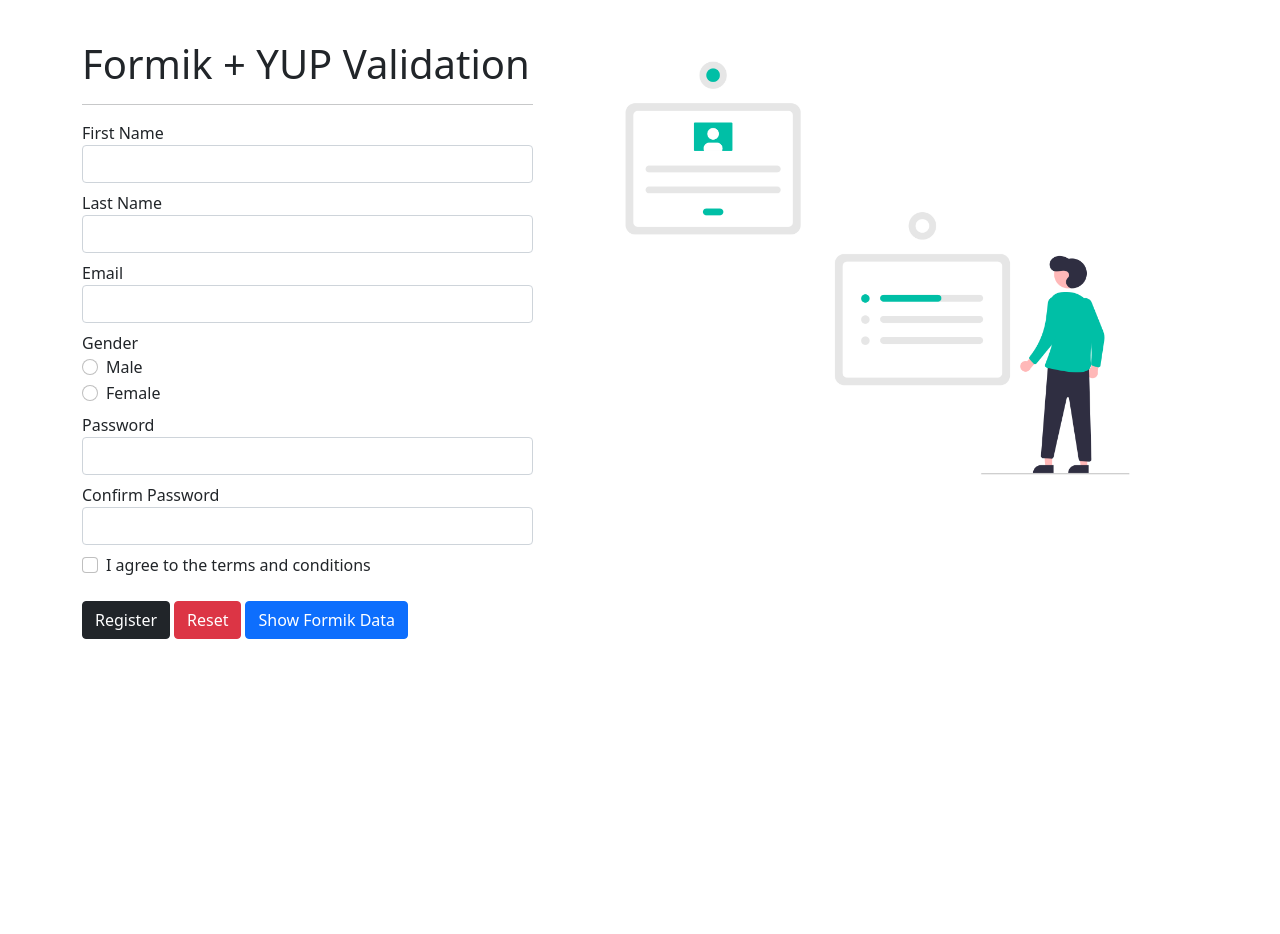
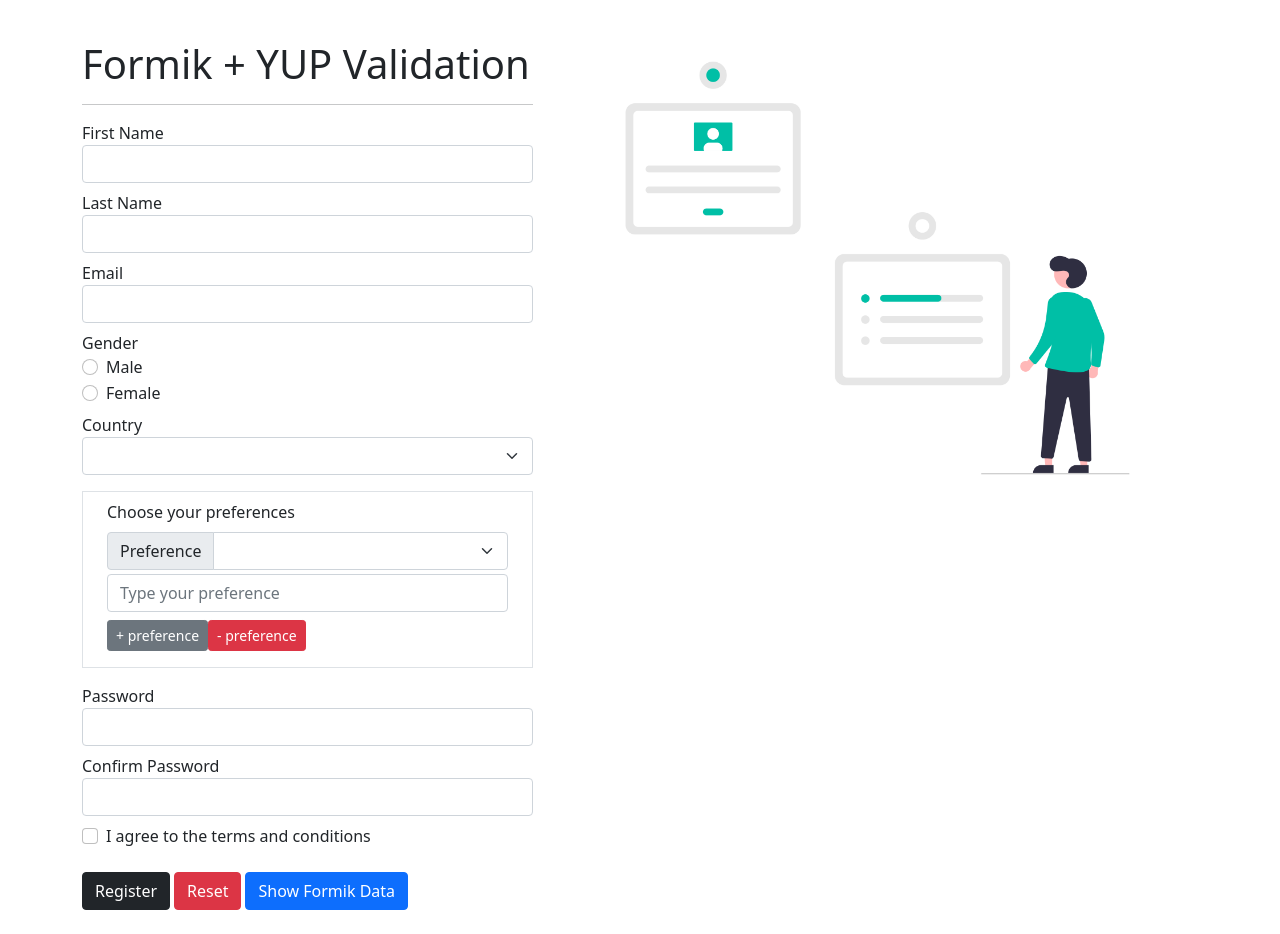
Before and after one commit to andersonluis87/react-formik-yup, a React (Create React App) app: page / in a window 1280 px wide. Before the commit the page ends 800 px from the top, so only its background shows below. Built offline with nearby package versions, Linux system fonts and the light colour scheme.

Commit message:
Adding more complex form components

```diff
--- a/src/components/FormComponents/CheckboxField.js
+++ b/src/components/FormComponents/CheckboxField.js
@@ -11,6 +11,7 @@ export const CheckboxField = ({ label, id, ...props }) => {
                 className={`form-check-input ${meta.touched && meta.error && 'is-invalid'}`}
                 type="checkbox"
                 id={id}
+                checked={field.value}
                 {...field} {...props}
             />
             <label className="form-check-label" htmlFor={id}>{label}</label>
--- /dev/null
+++ b/src/components/FormComponents/SelectField.js
@@ -0,0 +1,25 @@
+import React from 'react'
+import { ErrorMessage, useField } from 'formik';
+
+export const SelectField = ({ label, id, options, className, ...props }) => {
+
+    const [field, meta] = useField(props);
+
+    return (
+        <div className={`${className}`}>
+            <label htmlFor={id} className={className ? `${className}-text` : ''}>{label}</label>
+            <select
+                className={`form-select ${meta.touched && meta.error && 'is-invalid'}`}
+                aria-label="Select the country"
+                id={id}
+                {...field} {...props}
+            >
+                <option defaultValue=""></option>
+                {options.map(option => (
+                    <option key={option.id} value={option.value}>{option.label}</option>
+                ))}
+            </select>
+            <ErrorMessage component="div" name={field.name} className='error'/>
+        </div>
+    )
+}
--- a/src/components/FormComponents/TextField.js
+++ b/src/components/FormComponents/TextField.js
@@ -1,15 +1,16 @@
 import React from 'react'
 import { ErrorMessage, useField } from 'formik';
 
-export const TextField = ({ label, ...props }) => {
+export const TextField = ({ label,  placeholder, ...props }) => {
 
     const [field, meta] = useField(props);
 
     return (
-        <div className="mb-2">
-            <label htmlFor={field.name}>{label}</label>
+        <div className="mb-2 mt-1">
+            {label ? (<label htmlFor={field.name}>{label}</label>) : null}
             <input
                 className={`form-control shadow-none ${meta.touched && meta.error && 'is-invalid'}`}
+                placeholder={placeholder}
                 {...field} {...props}
                 autoComplete='off'/>
             <ErrorMessage component="div" name={field.name} className='error'/>
--- a/src/components/FormComponents/index.js
+++ b/src/components/FormComponents/index.js
@@ -2,5 +2,12 @@ import { TextField } from './TextField';
 import { CheckboxField } from './CheckboxField';
 import { RadioButtonField } from './RadioButtonField';
 import { RadioButtonGroup } from './RadioButtonGroup';
+import { SelectField } from './SelectField';
 
-export { TextField, CheckboxField, RadioButtonField, RadioButtonGroup };
+export {
+    TextField,
+    CheckboxField,
+    RadioButtonField,
+    RadioButtonGroup,
+    SelectField,
+};
--- a/src/components/SignUp.js
+++ b/src/components/SignUp.js
@@ -1,12 +1,17 @@
 import React, { useState} from 'react'
-import { Formik, Form } from 'formik';
+import { Formik, Form, FieldArray } from 'formik';
 import * as Yup from 'yup';
-import { TextField, CheckboxField, RadioButtonField, RadioButtonGroup } from './FormComponents';
+import { TextField, CheckboxField, RadioButtonField, RadioButtonGroup, SelectField } from './FormComponents';
+import { randomNumber } from '../utils';
+import { countries, preferences } from '../data'
 
 export const SignUp = () => {
     const [isFormikDataVisible, setFormikDataVisibility] = useState(false);
     const handleFormikDataVisibility = () => {
         setFormikDataVisibility(!isFormikDataVisible)
+    }
+    const returnNewPreferenceObject = () => {
+        return { type: '', title: '', id: "" + randomNumber() }
     }
 
     const validate = Yup.object({
@@ -27,7 +32,13 @@ export const SignUp = () => {
             .required('Confirm password is required'),
         gender: Yup.string().required('Gender is required'),
         terms: Yup.boolean()
-            .oneOf([true], 'You must accept the terms and conditions to continue')
+            .oneOf([true], 'You must accept the terms and conditions to continue'),
+        country: Yup.string().required('Select the country'),
+        preferences: Yup.array().of(Yup.object({
+            title: Yup.string().required('Title is required'),
+            type: Yup.string().required('Type is required'),
+            id: Yup.string().required()
+        })),
     })
 
     return (
@@ -40,6 +51,14 @@ export const SignUp = () => {
                 confirmPassword: '',
                 gender: '',
                 terms: false,
+                country: '',
+                preferences: [
+                    {
+                        id: "" + randomNumber(),
+                        type: "",
+                        title: ""
+                    }
+                ]
             }}
             validationSchema={validate}
             onSubmit={( data, { setSubmitting, resetForm }) => {
@@ -75,6 +94,46 @@ export const SignUp = () => {
                                 <RadioButtonField label="Male" name="gender" id="male" />
                                 <RadioButtonField label="Female" name="gender" id="female"  />
                             </RadioButtonGroup>
+
+                            <SelectField label="Country" id="country" name="country" options={countries} />
+
+                            <FieldArray name="preferences">
+                                {arrayHelpers => (
+                                    <div className="container border border-1 mt-3 mb-3">
+                                        <label className="mb-2 mt-2">Choose your preferences</label>
+                                        {formik.values.preferences.map((preference, index) => {
+                                            return (
+                                                <div key={index}>
+                                                    <SelectField
+                                                        id={preference.id}
+                                                        className="input-group"
+                                                        label="Preference"
+                                                        name={`preferences.${index}.type`}
+                                                        options={preferences}
+                                                    />
+                                                    <TextField name={`preferences.${index}.title`} placeholder="Type your preference" type="text" />
+
+                                                    <button
+                                                        className="btn btn-secondary btn-sm mb-3 "
+                                                        onClick={() => arrayHelpers.push(returnNewPreferenceObject())}
+                                                        type="button">
+                                                        + preference
+                                                    </button>
+
+                                                    <button
+                                                        className="btn btn-danger btn-sm ml-3 mb-3 "
+                                                        onClick={() => index > 0 && arrayHelpers.remove(index)}
+                                                        type="button">
+                                                        - preference
+                                                    </button>
+                                                </div>
+                                            )
+                                        })}
+
+                                    </div>
+                                )}
+                            </FieldArray>
+
                             <TextField label="Password" name="password" type="password" />
                             <TextField label="Confirm Password" name="confirmPassword" type="password" />
 
--- /dev/null
+++ b/src/data/countries.js
@@ -0,0 +1,5 @@
+export const countries = [
+    { id:"1", value: "BR", label: "Brazil" },
+    { id:"2", value: "CA", label: "Canada" },
+    { id:"3", value: "US", label: "United States" }
+]
--- /dev/null
+++ b/src/data/index.js
@@ -0,0 +1,4 @@
+import { countries } from './countries';
+import { preferences } from './preferences';
+
+export { countries, preferences }
--- /dev/null
+++ b/src/data/preferences.js
@@ -0,0 +1,5 @@
+export const preferences = [
+    { id:"1", value: "movie", label: "Movie" },
+    { id:"2", value: "magazine", label: "Magazine" },
+    { id:"3", value: "tv-show", label: "TV Show" }
+]
--- /dev/null
+++ b/src/utils/index.js
@@ -0,0 +1,3 @@
+import { randomNumber } from './randomNumber';
+
+export { randomNumber };
--- /dev/null
+++ b/src/utils/randomNumber.js
@@ -0,0 +1 @@
+export const randomNumber = () => Math.floor(Math.random() * 11);
```
